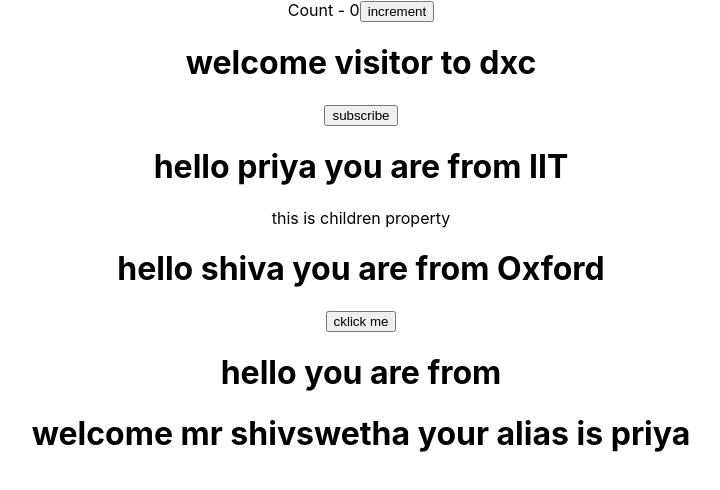
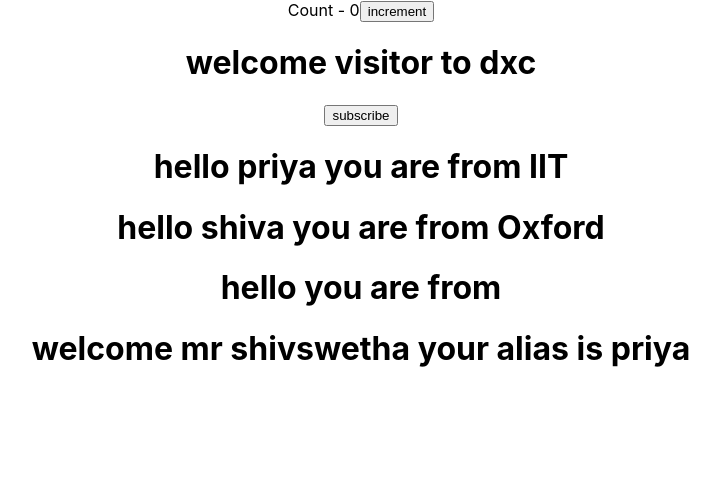
Before and after one commit to sivapriya1625/web-work-space, a React (Create React App) app in the folder dxcReact/dxcreactapp/: page / in a window 1280 px wide. Shown: the top 490 px of the page, without its empty margins (279-999 px from the left). Built offline with nearby package versions, Linux system fonts and the light colour scheme.

Commit message:
desturing a props

```diff
--- a/dxcReact/dxcreactapp/src/components/Greet.js
+++ b/dxcReact/dxcreactapp/src/components/Greet.js
@@ -4,13 +4,15 @@
     return <h1>welcome surya</h1>
 } */
 
-const Greet = (props) => {
-    console.log(props);
+//const Greet = ({name,college}) => {
+    const Greet = props => {
+        const {name,college} = props
+    //console.log(props);
     //props.name = 'dxc'
     return (
         <div>
-            <h1> hello {props.name} you are from {props.college}</h1>
-            {props.children}
+            <h1> hello {name} you are from {college}</h1>
+
         </div>
 
 
```
